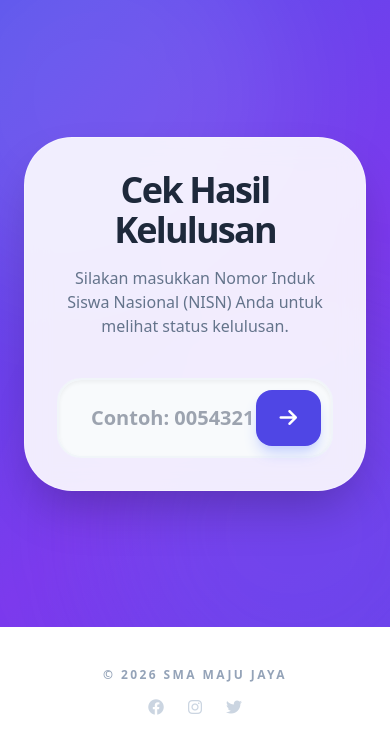
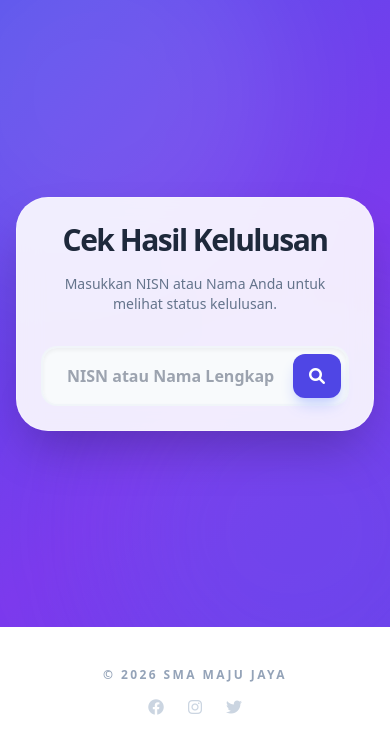
Before and after one commit to mughie77/lulus, a PHP site: page / in a window 390 px wide. Shown: the part 89-844 px from the top of the page. Run offline with PHP 8.4, Linux system fonts and the light colour scheme; data comes from the database, SQL or seed files in the repository; some libraries are stand-ins or nearby versions.

Commit message:
Update fitur pencarian & responsivitas mobile: - Pencarian kini mendukung NISN dan Nama. - Download SKL dibatasi hanya untuk pencarian via NISN. - UI mobile diperbarui: hasil pencarian memenuhi layar (full screen) pada smartphone.
Co-authored-by: mughie77 <215782921+mughie77@users.noreply.github.com>

```diff
--- a/index.php
+++ b/index.php
@@ -2,15 +2,26 @@
 require_once 'config.php';
 
 if (isset($_GET['action']) && $_GET['action'] === 'search') {
-    $nisn = $_GET['nisn'] ?? '';
+    $keyword = $_GET['keyword'] ?? '';
+
+    // Check by NISN first
     $stmt = $pdo->prepare("SELECT * FROM siswa WHERE nisn = ?");
-    $stmt->execute([$nisn]);
+    $stmt->execute([$keyword]);
     $siswa = $stmt->fetch();
+    $found_by = 'nisn';
+
+    if (!$siswa) {
+        // If not found by NISN, check by Name
+        $stmt = $pdo->prepare("SELECT * FROM siswa WHERE nama LIKE ?");
+        $stmt->execute(["%$keyword%"]);
+        $siswa = $stmt->fetch();
+        $found_by = 'nama';
+    }
 
     if ($siswa) {
-        echo json_encode(['status' => 'success', 'data' => $siswa]);
+        echo json_encode(['status' => 'success', 'data' => $siswa, 'found_by' => $found_by]);
     } else {
-        echo json_encode(['status' => 'error', 'message' => 'NISN tidak ditemukan atau Anda tidak terdaftar.']);
+        echo json_encode(['status' => 'error', 'message' => 'Data tidak ditemukan atau Anda tidak terdaftar.']);
     }
     exit;
 }
@@ -67,7 +78,7 @@ $waktu_buka = $settings['tgl_pengumuman'];
     </header>
 
     <!-- Hero Section -->
-    <main class="flex-grow flex items-center justify-center p-6 bg-dynamic relative overflow-hidden">
+    <main id="heroMain" class="flex-grow flex items-center justify-center p-4 md:p-6 bg-dynamic relative overflow-hidden transition-all duration-500">
         <!-- Abstract Shapes -->
         <div class="absolute top-0 left-0 w-full h-full overflow-hidden pointer-events-none">
             <div class="absolute -top-24 -left-24 w-96 h-96 bg-white/10 rounded-full blur-3xl"></div>
@@ -103,39 +114,44 @@ $waktu_buka = $settings['tgl_pengumuman'];
             </div>
 
             <!-- Search Section -->
-            <div id="searchSection" class="hidden glass-card rounded-[3rem] shadow-2xl overflow-hidden p-8 md:p-12 animate-in fade-in slide-in-from-bottom-10 duration-700">
-                <div class="text-center mb-10">
-                    <h2 class="text-4xl font-black text-slate-800 mb-4 tracking-tighter">Cek Hasil Kelulusan</h2>
-                    <p class="text-slate-500 font-medium max-w-md mx-auto">Silakan masukkan Nomor Induk Siswa Nasional (NISN) Anda untuk melihat status kelulusan.</p>
+            <div id="searchSection" class="hidden glass-card rounded-[2rem] md:rounded-[3rem] shadow-2xl overflow-hidden p-6 md:p-12 animate-in fade-in slide-in-from-bottom-10 duration-700 w-full">
+                <div class="text-center mb-8 md:mb-10">
+                    <h2 class="text-3xl md:text-4xl font-black text-slate-800 mb-4 tracking-tighter">Cek Hasil Kelulusan</h2>
+                    <p class="text-slate-500 font-medium text-sm md:text-base max-w-md mx-auto">Masukkan NISN atau Nama Anda untuk melihat status kelulusan.</p>
                 </div>
 
                 <form id="searchForm" class="relative max-w-lg mx-auto">
                     <div class="relative group">
-                        <input type="text" id="nisn" name="nisn" placeholder="Contoh: 0054321XXX"
-                               class="w-full pl-8 pr-20 py-6 bg-slate-50 border-2 border-slate-100 rounded-3xl focus:outline-none focus:border-indigo-500 focus:bg-white transition-all text-xl font-bold text-slate-800 shadow-inner" required>
-                        <button type="submit" class="absolute right-3 top-3 bottom-3 bg-indigo-600 text-white px-6 rounded-2xl hover:bg-indigo-700 transition-all shadow-lg shadow-indigo-200 active:scale-95">
-                            <i class="fas fa-arrow-right text-xl"></i>
+                        <input type="text" id="keyword" name="keyword" placeholder="NISN atau Nama Lengkap"
+                               class="w-full pl-6 md:pl-8 pr-16 md:pr-20 py-4 md:py-6 bg-slate-50 border-2 border-slate-100 rounded-2xl md:rounded-3xl focus:outline-none focus:border-indigo-500 focus:bg-white transition-all text-base md:text-xl font-bold text-slate-800 shadow-inner" required>
+                        <button type="submit" class="absolute right-2 top-2 bottom-2 md:right-3 md:top-3 md:bottom-3 bg-indigo-600 text-white px-4 md:px-6 rounded-xl md:rounded-2xl hover:bg-indigo-700 transition-all shadow-lg shadow-indigo-200 active:scale-95">
+                            <i class="fas fa-search md:text-xl"></i>
                         </button>
                     </div>
                 </form>
 
                 <!-- Result Area (Dynamic) -->
-                <div id="resultCard" class="hidden mt-12 pt-12 border-t border-slate-100 animate-in fade-in zoom-in duration-500">
+                <div id="resultCard" class="hidden mt-8 md:mt-12 pt-8 md:pt-12 border-t border-slate-100 animate-in fade-in zoom-in duration-500">
                     <div class="text-center">
-                        <div id="statusIcon" class="mb-6 scale-110"></div>
-                        <h3 class="text-[10px] uppercase tracking-[0.3em] text-slate-400 font-black mb-2">Pernyataan Kelulusan</h3>
-                        <h2 id="studentName" class="text-4xl font-black text-slate-900 mb-2 tracking-tight">NAMA SISWA</h2>
-                        <p id="studentNisn" class="text-slate-400 mb-8 font-bold text-sm tracking-widest">NISN: 0000000000</p>
+                        <div id="statusIcon" class="mb-4 md:mb-6 scale-90 md:scale-110"></div>
+                        <h3 class="text-[10px] uppercase tracking-[0.3em] text-slate-400 font-black mb-1 md:mb-2">Pernyataan Kelulusan</h3>
+                        <h2 id="studentName" class="text-2xl md:text-4xl font-black text-slate-900 mb-1 md:mb-2 tracking-tight">NAMA SISWA</h2>
+                        <p id="studentNisn" class="text-slate-400 mb-6 md:mb-8 font-bold text-xs md:text-sm tracking-widest">NISN: 0000000000</p>
 
-                        <div id="statusBadge" class="inline-block px-12 py-4 rounded-3xl text-2xl font-black mb-10 shadow-lg">
+                        <div id="statusBadge" class="inline-block px-8 py-3 md:px-12 md:py-4 rounded-2xl md:rounded-3xl text-xl md:text-2xl font-black mb-8 md:mb-10 shadow-lg">
                             LULUS
                         </div>
 
-                        <div id="downloadArea">
-                            <a id="downloadBtn" href="#" target="_blank" class="flex items-center justify-center space-x-3 w-full max-w-sm mx-auto bg-slate-900 hover:bg-indigo-600 text-white font-black py-5 rounded-[2rem] transition-all duration-300 shadow-2xl hover:-translate-y-1">
+                        <div id="downloadArea" class="px-2">
+                            <a id="downloadBtn" href="#" target="_blank" class="flex items-center justify-center space-x-3 w-full max-w-sm mx-auto bg-slate-900 hover:bg-indigo-600 text-white font-black py-4 md:py-5 rounded-2xl md:rounded-[2rem] transition-all duration-300 shadow-2xl hover:-translate-y-1">
                                 <i class="fas fa-file-pdf text-xl"></i>
                                 <span>DOWNLOAD SKL (PDF)</span>
                             </a>
+                            <div id="downloadRestriction" class="hidden mt-4 p-4 bg-amber-50 border border-amber-100 rounded-2xl">
+                                <p class="text-amber-700 text-xs md:text-sm font-bold italic">
+                                    <i class="fas fa-info-circle mr-1"></i> Untuk mengunduh SKL, silakan cari menggunakan NISN.
+                                </p>
+                            </div>
                         </div>
                     </div>
                 </div>
@@ -185,7 +201,7 @@ $waktu_buka = $settings['tgl_pengumuman'];
 
         document.getElementById('searchForm').onsubmit = async (e) => {
             e.preventDefault();
-            const nisn = document.getElementById('nisn').value;
+            const keyword = document.getElementById('keyword').value;
 
             Swal.fire({
                 title: 'Memproses...',
@@ -195,35 +211,55 @@ $waktu_buka = $settings['tgl_pengumuman'];
             });
 
             try {
-                const res = await fetch(`index.php?action=search&nisn=${nisn}`);
+                const res = await fetch(`index.php?action=search&keyword=${keyword}`);
                 const result = await res.json();
 
                 Swal.close();
 
                 if (result.status === 'success') {
                     const s = result.data;
+                    const found_by = result.found_by;
+
                     document.getElementById('studentName').innerText = s.nama;
                     document.getElementById('studentNisn').innerText = `NISN: ${s.nisn}`;
 
                     const badge = document.getElementById('statusBadge');
                     const iconDiv = document.getElementById('statusIcon');
-                    const downloadArea = document.getElementById('downloadArea');
+                    const downloadBtn = document.getElementById('downloadBtn');
+                    const restriction = document.getElementById('downloadRestriction');
                     const resultCard = document.getElementById('resultCard');
 
                     if (s.status === 'LULUS') {
                         badge.innerText = 'LULUS';
-                        badge.className = 'inline-block px-12 py-4 rounded-3xl text-2xl font-black mb-10 bg-emerald-100 text-emerald-700 shadow-emerald-100';
-                        iconDiv.innerHTML = '<div class="w-24 h-24 bg-emerald-500 text-white rounded-full flex items-center justify-center mx-auto mb-4 text-5xl shadow-xl shadow-emerald-200 animate-bounce"><i class="fas fa-check"></i></div>';
-                        downloadArea.classList.remove('hidden');
-                        document.getElementById('downloadBtn').href = s.link_skl;
+                        badge.className = 'inline-block px-8 py-3 md:px-12 md:py-4 rounded-2xl md:rounded-3xl text-xl md:text-2xl font-black mb-8 md:mb-10 bg-emerald-100 text-emerald-700 shadow-emerald-100';
+                        iconDiv.innerHTML = '<div class="w-20 h-20 md:w-24 md:h-24 bg-emerald-500 text-white rounded-full flex items-center justify-center mx-auto mb-4 text-4xl md:text-5xl shadow-xl shadow-emerald-200 animate-bounce"><i class="fas fa-check"></i></div>';
+
+                        if (found_by === 'nisn') {
+                            downloadBtn.classList.remove('hidden');
+                            downloadBtn.href = s.link_skl;
+                            restriction.classList.add('hidden');
+                        } else {
+                            downloadBtn.classList.add('hidden');
+                            restriction.classList.remove('hidden');
+                        }
                     } else {
                         badge.innerText = 'TIDAK LULUS';
-                        badge.className = 'inline-block px-12 py-4 rounded-3xl text-2xl font-black mb-10 bg-rose-100 text-rose-700 shadow-rose-100';
-                        iconDiv.innerHTML = '<div class="w-24 h-24 bg-rose-500 text-white rounded-full flex items-center justify-center mx-auto mb-4 text-5xl shadow-xl shadow-rose-200"><i class="fas fa-times"></i></div>';
-                        downloadArea.classList.add('hidden');
+                        badge.className = 'inline-block px-8 py-3 md:px-12 md:py-4 rounded-2xl md:rounded-3xl text-xl md:text-2xl font-black mb-8 md:mb-10 bg-rose-100 text-rose-700 shadow-rose-100';
+                        iconDiv.innerHTML = '<div class="w-20 h-20 md:w-24 md:h-24 bg-rose-500 text-white rounded-full flex items-center justify-center mx-auto mb-4 text-4xl md:text-5xl shadow-xl shadow-rose-200"><i class="fas fa-times"></i></div>';
+                        downloadBtn.classList.add('hidden');
+                        restriction.classList.add('hidden');
                     }
 
                     resultCard.classList.remove('hidden');
+
+                    // Full screen effect on mobile
+                    if (window.innerWidth < 768) {
+                        document.getElementById('heroMain').classList.remove('p-4');
+                        document.getElementById('heroMain').classList.add('p-0');
+                        document.getElementById('searchSection').classList.remove('rounded-[2rem]');
+                        document.getElementById('searchSection').classList.add('rounded-none', 'min-h-screen');
+                    }
+
                     resultCard.scrollIntoView({ behavior: 'smooth' });
                 } else {
                     document.getElementById('resultCard').classList.add('hidden');
```
Also changed, not shown: 1 other file.
